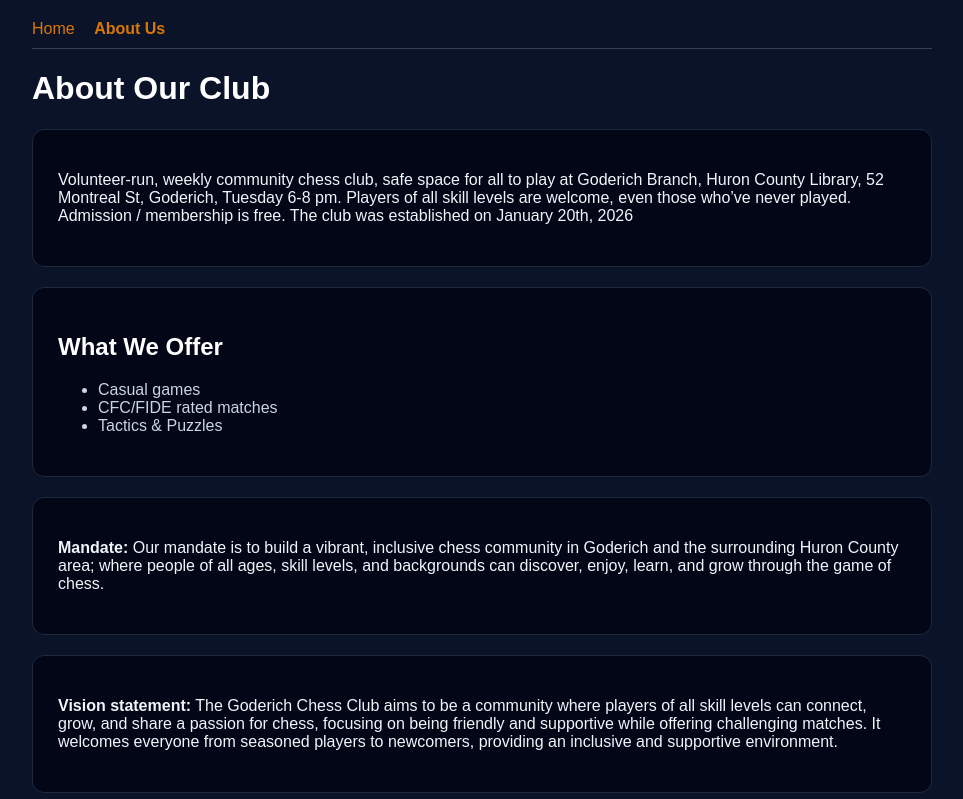
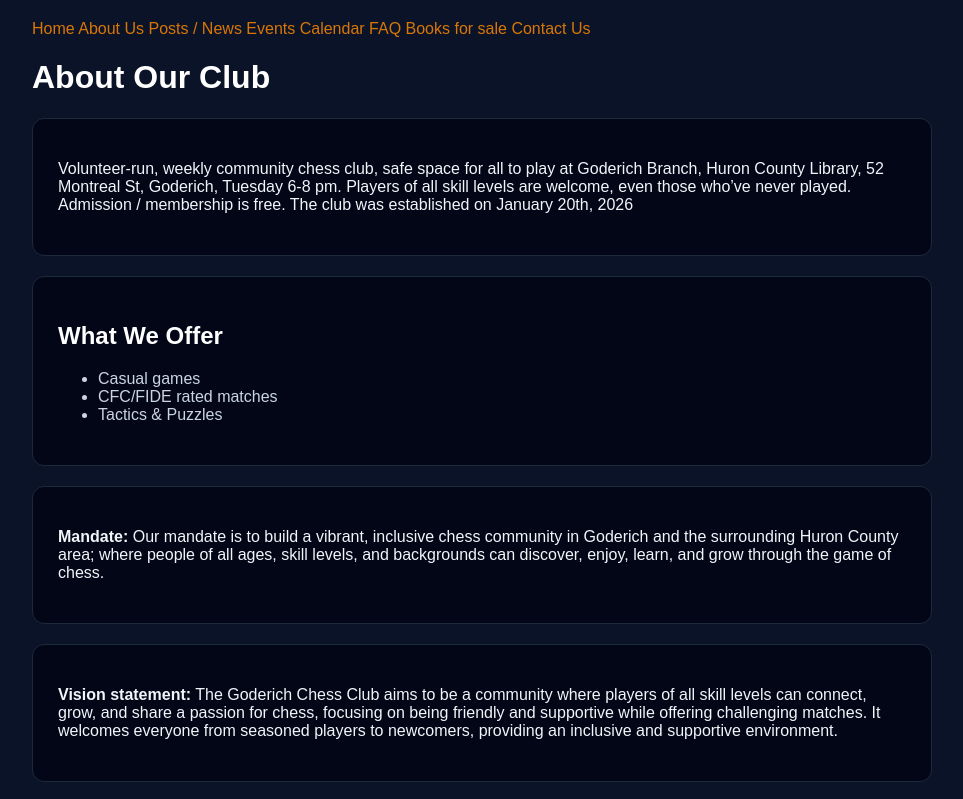
Before and after one commit to Ricool8888/goderichchessclub.github.io, a plain HTML site: page about.html in a window 1280 px wide. Shown: the top 799 px of the page, without its empty margins (158-1121 px from the left). Drawn offline with Linux system fonts and the light colour scheme.

Commit message:
Update about.html

```diff
--- a/about.html
+++ b/about.html
@@ -19,10 +19,15 @@
 </head>
 <body>
   <div class="container">
-    <nav class="nav">
-      <a href="index.html">Home</a>
-      <a href="about.html"><strong>About Us</strong></a>
-    </nav>
+        <nav class="nav-links" aria-label="Main Navigation">
+          <a href="index.html" class="nav-item active" aria-current="page">Home</a>
+          <a href="about.html" class="nav-item">About Us</a>
+          <a href="posts and news.html" class="nav-item">Posts / News</a>
+          <a href="events calendar.html" class="nav-item">Events Calendar</a>
+          <a href="faq.html" class="nav-item">FAQ</a>
+          <a href="books for sale.html" class="nav-item">Books for sale</a>
+          <a href="mailto:goderichchessclub@gmail.com" class="btn-join">Contact Us</a>
+        </nav>
     <main>
       <h1>About Our Club</h1>
       <div class="content-card">
```
